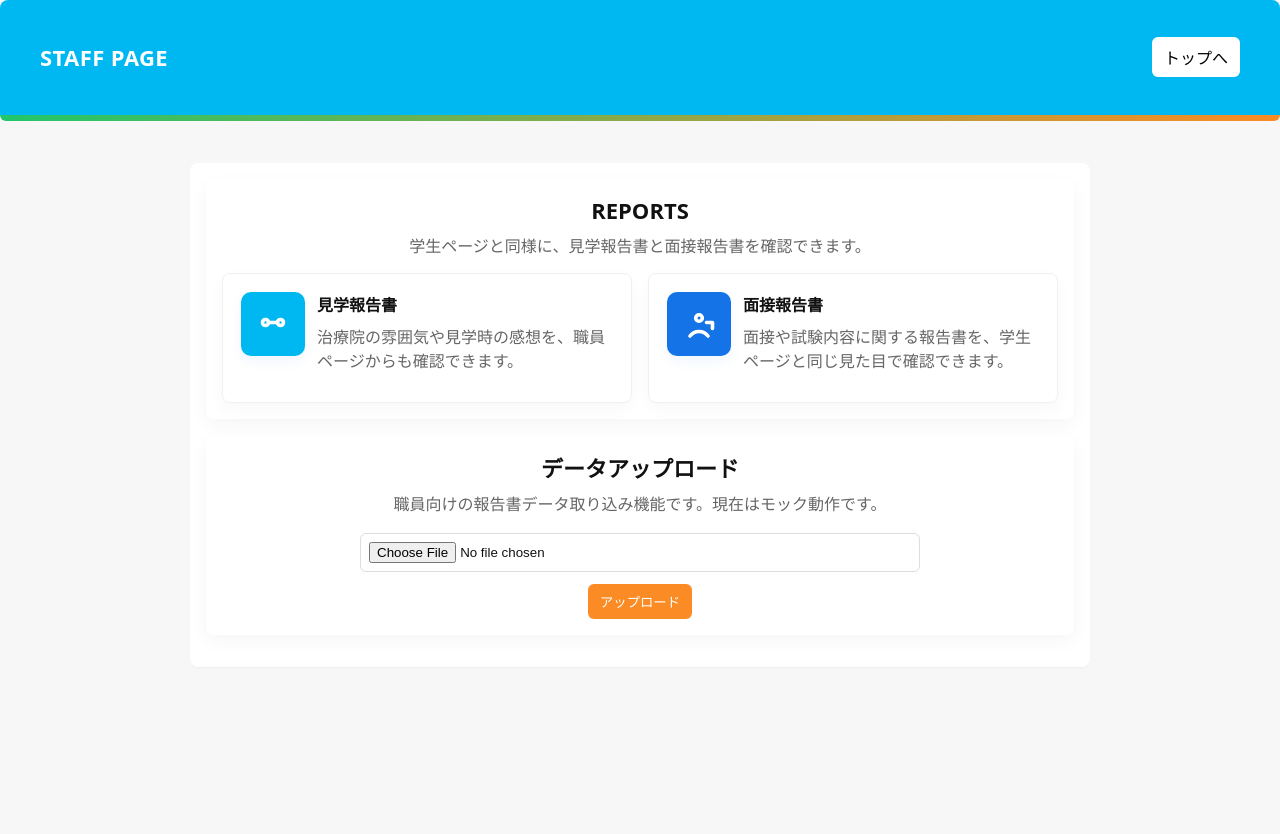
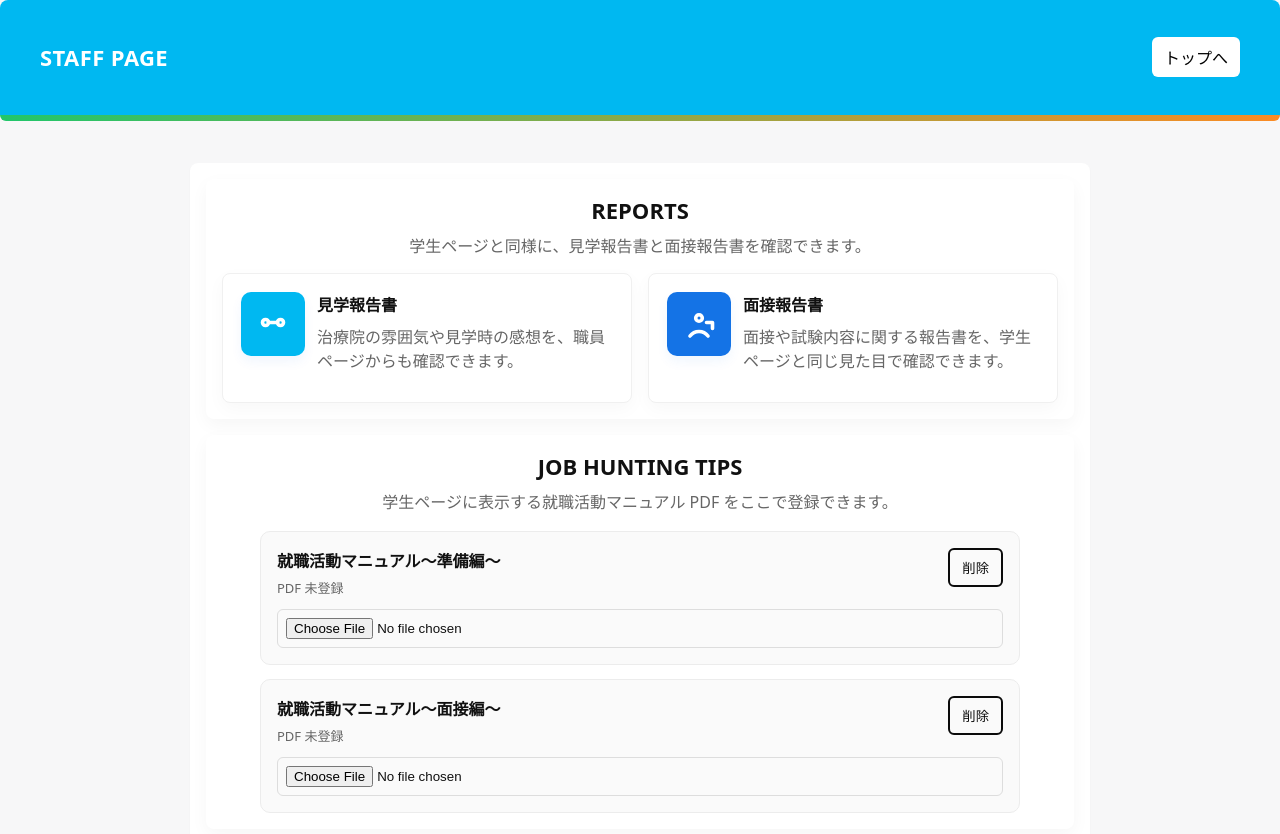
Before and after one commit to takemura-ty/AMTJTcareerapp, a Next.js app: page /staff in a window 1280 px wide. Shown: the top 834 px of the page. Before the commit the page ends 800 px from the top, so only its background shows below. Built offline with nearby package versions, Linux system fonts and the light colour scheme.

Commit message:
Manage job hunting tips PDFs

```diff
--- /dev/null
+++ b/lib/jobHuntingTips.ts
@@ -0,0 +1,26 @@
+export type JobHuntingTipKey = 'preparation' | 'interview'
+
+export type JobHuntingTip = {
+  key: JobHuntingTipKey
+  title: string
+  pdfUrl?: string
+  fileName?: string
+  updatedAt?: string
+}
+
+export const JOB_HUNTING_TIPS_STORAGE_KEY = 'amtjt_job_hunting_tips'
+
+export const defaultJobHuntingTips: JobHuntingTip[] = [
+  { key: 'preparation', title: '就職活動マニュアル～準備編～' },
+  { key: 'interview', title: '就職活動マニュアル～面接編～' }
+]
+
+export function mergeJobHuntingTips(saved: Partial<JobHuntingTip>[] | null | undefined): JobHuntingTip[] {
+  return defaultJobHuntingTips.map((tip) => {
+    const match = saved?.find((item) => item.key === tip.key)
+    return {
+      ...tip,
+      ...match
+    }
+  })
+}
--- a/pages/staff/index.tsx
+++ b/pages/staff/index.tsx
@@ -1,10 +1,60 @@
 import Link from 'next/link'
+import { ChangeEvent, FormEvent, useEffect, useState } from 'react'
+import { JOB_HUNTING_TIPS_STORAGE_KEY, JobHuntingTip, JobHuntingTipKey, mergeJobHuntingTips } from '../../lib/jobHuntingTips'
 
 export default function StaffIndex(){
-  // mock upload handler
-  const upload = async (e:any) =>{
-    e.preventDefault()
-    alert('アップロード（モック）')
+  const [tips, setTips] = useState<JobHuntingTip[]>(() => mergeJobHuntingTips(undefined))
+
+  useEffect(() => {
+    try {
+      const raw = localStorage.getItem(JOB_HUNTING_TIPS_STORAGE_KEY)
+      const parsed = raw ? JSON.parse(raw) : []
+      setTips(mergeJobHuntingTips(parsed))
+    } catch {
+      setTips(mergeJobHuntingTips(undefined))
+    }
+  }, [])
+
+  function readFileAsDataUrl(file: File){
+    return new Promise<string>((resolve, reject) => {
+      const reader = new FileReader()
+      reader.onload = () => resolve(String(reader.result || ''))
+      reader.onerror = () => reject(reader.error)
+      reader.readAsDataURL(file)
+    })
+  }
+
+  async function onTipFileChange(key: JobHuntingTipKey, event: ChangeEvent<HTMLInputElement>){
+    const file = event.target.files?.[0]
+    if(!file) return
+
+    const pdfUrl = await readFileAsDataUrl(file)
+    const nextTips = tips.map((tip) => tip.key === key ? {
+      ...tip,
+      pdfUrl,
+      fileName: file.name,
+      updatedAt: new Date().toISOString()
+    } : tip)
+
+    setTips(nextTips)
+    localStorage.setItem(JOB_HUNTING_TIPS_STORAGE_KEY, JSON.stringify(nextTips))
+    event.target.value = ''
+  }
+
+  function clearTip(key: JobHuntingTipKey){
+    const nextTips = tips.map((tip) => tip.key === key ? {
+      ...tip,
+      pdfUrl: undefined,
+      fileName: undefined,
+      updatedAt: undefined
+    } : tip)
+
+    setTips(nextTips)
+    localStorage.setItem(JOB_HUNTING_TIPS_STORAGE_KEY, JSON.stringify(nextTips))
+  }
+
+  function onSubmit(event: FormEvent<HTMLFormElement>){
+    event.preventDefault()
   }
 
   return (
@@ -50,12 +100,32 @@ export default function StaffIndex(){
           </div>
 
           <div className="panel">
-            <h3 style={{textAlign:'center',fontSize:22}}>データアップロード</h3>
-            <p style={{color:'#666',marginTop:8,textAlign:'center',maxWidth:680,marginLeft:'auto',marginRight:'auto'}}>職員向けの報告書データ取り込み機能です。現在はモック動作です。</p>
+            <h3 style={{textAlign:'center',fontSize:22}}>JOB HUNTING TIPS</h3>
+            <p style={{color:'#666',marginTop:8,textAlign:'center',maxWidth:680,marginLeft:'auto',marginRight:'auto'}}>学生ページに表示する就職活動マニュアル PDF をここで登録できます。</p>
 
-            <form onSubmit={upload} style={{maxWidth:560,margin:'18px auto 0'}}>
-              <input type="file" />
-              <div style={{marginTop:12,textAlign:'center'}}><button className="button">アップロード</button></div>
+            <form onSubmit={onSubmit} style={{display:'grid',gap:14,maxWidth:760,margin:'18px auto 0'}}>
+              {tips.map((tip) => (
+                <div key={tip.key} style={{border:'1px solid #ececec',borderRadius:10,padding:16,background:'#fafafa'}}>
+                  <div style={{display:'flex',justifyContent:'space-between',gap:12,alignItems:'flex-start',flexWrap:'wrap'}}>
+                    <div>
+                      <h4 style={{margin:'0 0 6px'}}>{tip.title}</h4>
+                      <div style={{fontSize:13,color:'#666'}}>
+                        {tip.fileName ? `${tip.fileName} を保存済み` : 'PDF 未登録'}
+                      </div>
+                      {tip.updatedAt ? (
+                        <div style={{fontSize:12,color:'#888',marginTop:4}}>更新日時: {new Date(tip.updatedAt).toLocaleString('ja-JP')}</div>
+                      ) : null}
+                    </div>
+                    <div style={{display:'flex',gap:8,flexWrap:'wrap'}}>
+                      {tip.pdfUrl ? <a className="button btn-blue" href={tip.pdfUrl} target="_blank" rel="noreferrer">PDF を確認</a> : null}
+                      <button type="button" className="button outline" onClick={() => clearTip(tip.key)}>削除</button>
+                    </div>
+                  </div>
+                  <div style={{marginTop:12,display:'flex',gap:10,alignItems:'center',flexWrap:'wrap'}}>
+                    <input type="file" accept=".pdf,application/pdf" onChange={(event) => onTipFileChange(tip.key, event)} />
+                  </div>
+                </div>
+              ))}
             </form>
           </div>
         </div>
```
Also changed, not shown: pages/student/index.tsx (+20 -3 lines).
